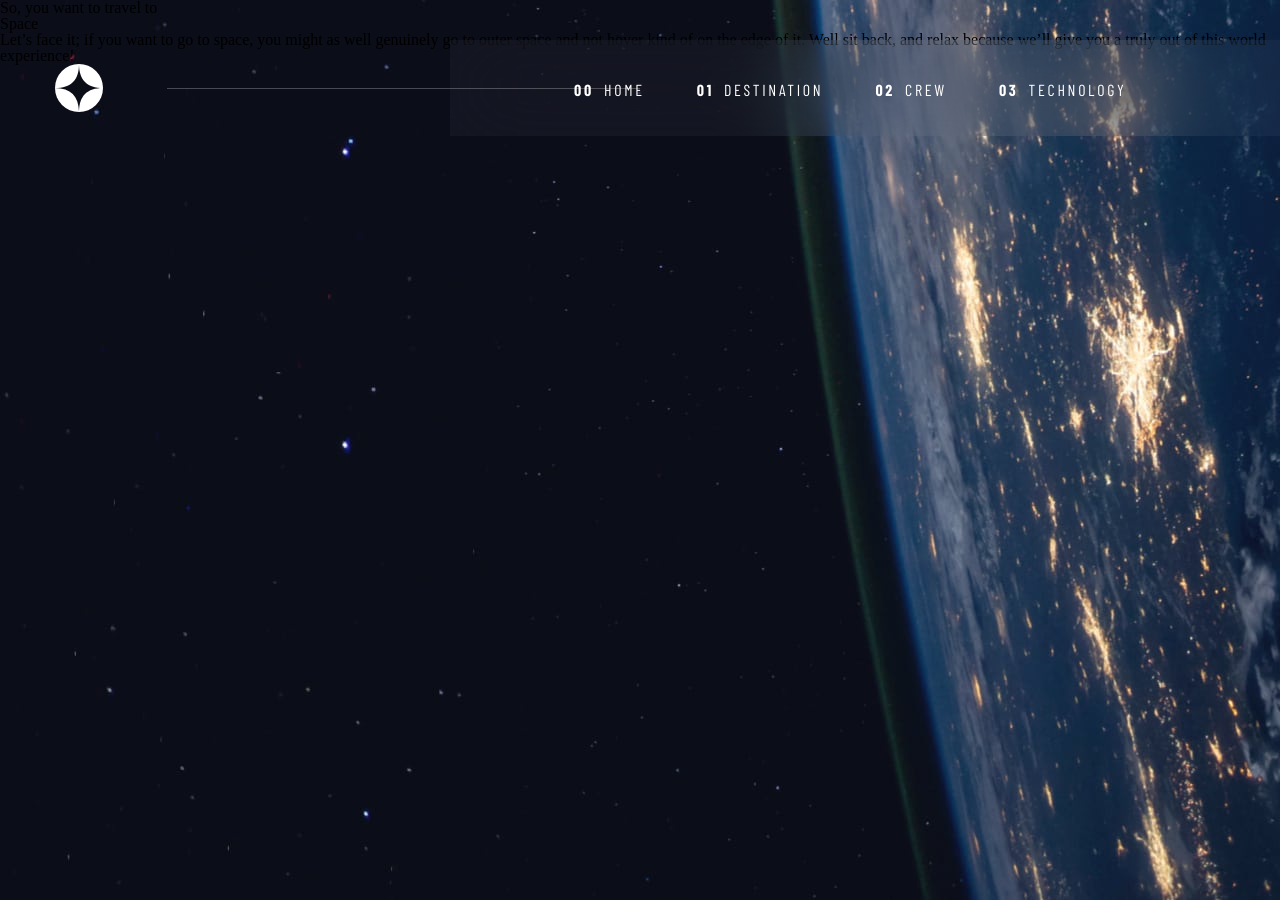
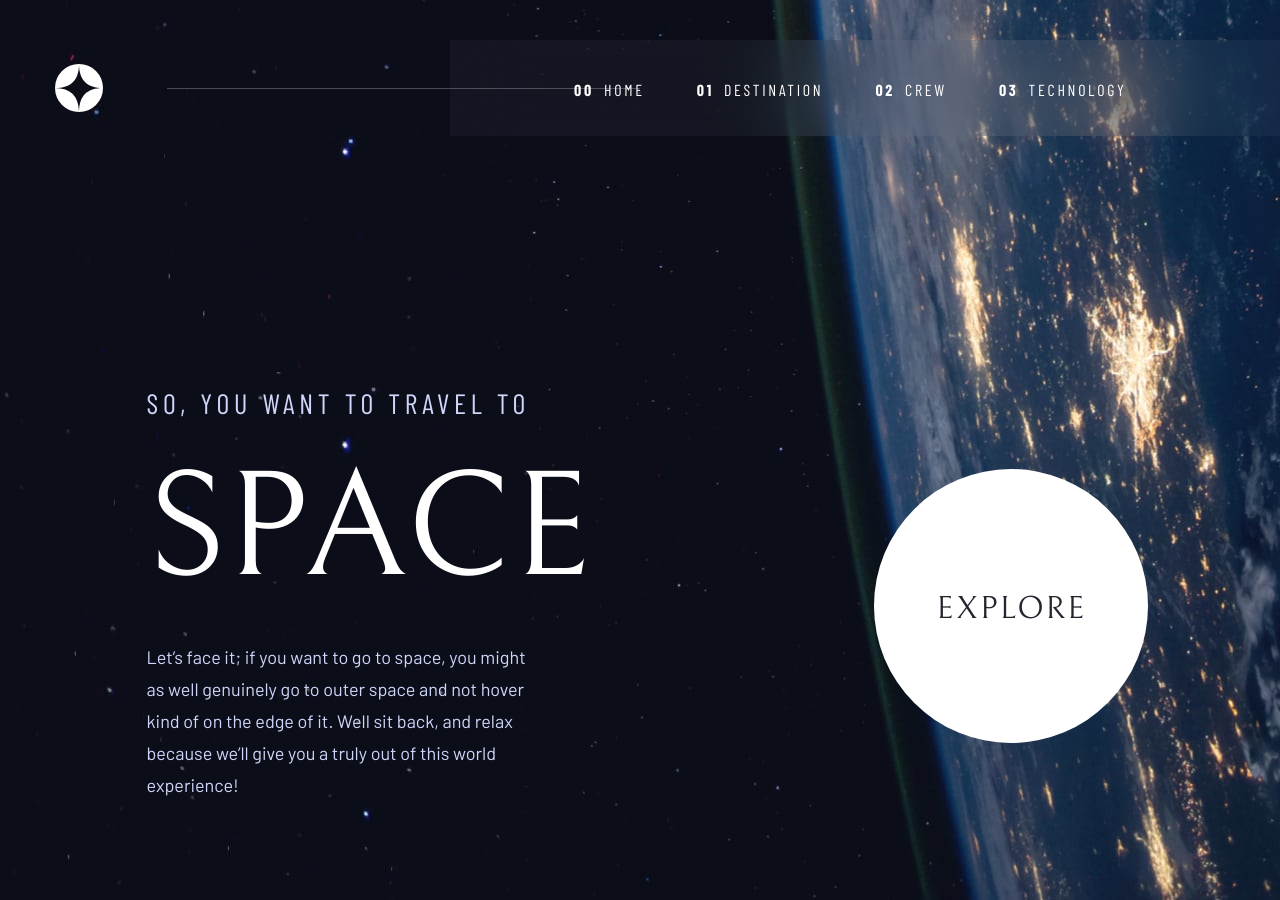
Before and after one commit to davidpagebyte/space-tourism, a Next.js app: page / in a window 1280 px wide. Built offline with nearby package versions, Linux system fonts and the light colour scheme.

Commit message:
Developed homepage and made adjustments in header

```diff
--- a/components/common/Header/Header.module.scss
+++ b/components/common/Header/Header.module.scss
@@ -31,7 +31,7 @@
 @media (max-width: globals.$tablet-breakpoint) {
     .logo-style{
         top: 24px;
-        left: 48px;
+        left: 39px;
     }
 
     .logo-style:after{
--- a/components/common/RoundLinkButton/RoundLinkButton.js
+++ b/components/common/RoundLinkButton/RoundLinkButton.js
@@ -0,0 +1,11 @@
+import styles from './RoundLinkButton.module.scss'
+
+const linkTypes = ['main','page','dot']
+
+export default function RoundLinkButton(props){
+    let type = (typeof props.type === 'undefined')? linkTypes[0] : props.type.toLowerCase();
+    type = (linkTypes.indexOf(type) >= 0)? type : linkTypes[0]
+    return <a className={`${styles['round-link']} ${styles[type]}`} href={props.href}>
+        {props.text}
+    </a>
+}
--- a/components/common/RoundLinkButton/RoundLinkButton.module.scss
+++ b/components/common/RoundLinkButton/RoundLinkButton.module.scss
@@ -0,0 +1,63 @@
+@use './../../../styles/globals';
+@use "sass:math";
+
+$base-font:32px;
+$mobile-font:20px;
+
+%link-shared {
+    position: relative;
+    width: 100%;
+    height: 100%;
+    border-radius: 50%;
+    background-color: globals.$primary-color;
+    display: block;
+    text-align: center;
+    padding-top: calc(50% - math.div($base-font,2));
+    cursor: pointer;
+    box-sizing: border-box;
+    text-decoration: none;
+}
+
+.round-link{
+    @extend %link-shared;
+    @include globals.main-heading($base-font,uppercase,globals.$third-color,2px)
+}
+
+.main{
+    z-index: 3;
+}
+
+
+
+.main::after{
+    content: "";
+    @extend %link-shared;
+    background-color: rgba(255,255,255,0.1036275252699852);
+    top: 0px;
+    z-index: 3;
+    position: absolute;
+}
+
+.main:hover::after{
+    top: -88px;
+    left: -88px;
+    width: calc(100% + 176px);
+    height: calc(100% + 176px);
+}
+
+@media (max-width: globals.$tablet-breakpoint) {
+
+}
+
+@media (max-width: globals.$mobile-breakpoint) {
+    .round-link{
+        @include globals.main-heading($mobile-font,uppercase,globals.$third-color,1.25px);
+        padding-top: calc(50% - math.div($mobile-font,2));
+    }
+    .main:hover::after{
+        top: -72px;
+        left: -72px;
+        width: calc(100% + 145px);
+        height: calc(100% + 145px);
+    }
+}
--- a/pages/index.js
+++ b/pages/index.js
@@ -6,6 +6,7 @@ import Link from 'next/link';
 import Date from '../components/date';
 import { app_constants } from '../lib/data/globals';
 import styles from './../styles/Home.module.scss'
+import RoundLinkButton from '../components/common/RoundLinkButton/RoundLinkButton';
 
 export default function Home({ homeData }) {
 
@@ -15,9 +16,18 @@ export default function Home({ homeData }) {
 				<title>{siteTitle}</title>
 			</Head>
 			<section className={styles.background}>
-				<p>{homeData.header}</p>
-				<p>{homeData.highlight}</p>
-				<p>{homeData.content}</p>
+				<article className={styles.homepage}>
+					<main>
+						<h2>{homeData.header}</h2>
+						<h3>{homeData.highlight}</h3>
+						<p>{homeData.content}</p>
+					</main>
+					<aside>
+						<div>
+							<RoundLinkButton type="main" text="EXPLORE" href={app_constants.sections[1].url}></RoundLinkButton>
+						</div>
+					</aside>
+				</article>
 			</section>
 		</Layout>
 	);
--- a/styles/Home.module.scss
+++ b/styles/Home.module.scss
@@ -4,9 +4,76 @@
     background-image: url('./../public/images/home/background-home-desktop.jpg');
 }
 
+.homepage{
+    padding: 386px 0 0 11.45%;
+    > *{
+        display: inline-block;
+        vertical-align: top;
+    }
+    > aside{
+        width: 35.29%;
+        height: 450px;
+        margin: 20px 0 0 23.37%;
+        > div{
+            max-width: 274px;
+            height: 274px;
+            margin: calc(50% - 137px) auto;
+        }
+    }
+    > main{
+        width: 35.29%;
+        h2{
+            @include globals.section-heading(globals.$secondary-color, 400, uppercase);
+            margin-bottom: 24px;
+        }
+        h3{
+            @include globals.main-heading(150px,uppercase);
+            margin-bottom: 25px
+        }
+        p{
+            @include globals.body-text();
+        }
+    }
+}
+
 @media (max-width: globals.$tablet-breakpoint) {
     .background{
         background-image: url('./../public/images/home/background-home-tablet.jpg');
+    }
+    .homepage{
+        max-width: 450px;
+        margin: 0 auto;
+        padding: 190px 0 0 0;
+        > *{
+            display: block;
+        }
+        > aside{
+            width: 242px;
+            height: 242px;
+            margin: 0 auto;
+            > div{
+                max-width: 242px;
+                height: 242px;
+                margin: calc(50% - 137px) auto;
+            }
+        }
+        > main{
+           width: 100%;
+           text-align: center;
+           margin-bottom: 172px;
+           h2{
+            @include globals.section-heading(globals.$secondary-color, 400, uppercase, 20px, 3.375px);
+            margin-top: 12px;
+            margin-bottom: 14px;
+            }
+            h3{
+                @include globals.main-heading(150px,uppercase,globals.$primary-color,initial,150px);
+                margin-bottom: 12px;
+            }
+            p{
+                @include globals.body-text(16px, 28px);
+            }
+        }
     }
 }
 
@@ -14,4 +81,36 @@
     .background{
         background-image: url('./../public/images/home/background-home-mobile.jpg');
     }
+    .homepage{
+        padding: 100px 0 0 0;
+        > *{
+
+        }
+        > aside{
+           width: 100%;
+           height: 150px;
+           max-width: 150px;
+           margin: 0 auto;
+            > div{
+                width: 100%;
+                height: 150px;
+            }
+        }
+        > main{
+            margin-bottom: 143px;
+           h2{
+            @include globals.section-heading(globals.$secondary-color, 400, uppercase, 16px, 2.7px);
+            margin-bottom: 16px
+            }
+            h3{
+                @include globals.main-heading(80px, uppercase, globals.$primary-color, initial, 100px);
+                margin-bottom: 17px;
+            }
+            p{
+                @include globals.body-text(15px, 25px);
+                max-width: 327px;
+                margin: 0 auto;
+            }
+        }
+    }
 }
--- a/styles/_globals.scss
+++ b/styles/_globals.scss
@@ -8,24 +8,26 @@ $fullscreen-height: 1080px;
 $tablet-breakpoint: 934px;
 $mobile-breakpoint: 546px;
 
-@mixin main-heading($size:32px, $transform: none){
-    color: $primary-color;
+@mixin main-heading($size:32px, $transform: none, $color: $primary-color, $spacing: initial, $height: normal){
+    color: $color;
     font-family: Bellefair;
     font-size: $size;
     font-style: normal;
     font-weight: 400;
-    line-height: normal;
+    line-height: $height;
     text-transform: $transform;
+    letter-spacing: $spacing;
 }
 
-@mixin section-heading($weight: 400, $color: $primary-color){
+@mixin section-heading($color: $primary-color,$weight: 400, $transform: none, $size: 28px, $spacing: 4.725px){
     color: $color;
     font-family: BarlowCondensed;
-    font-size: 28px;
+    font-size: $size;
     font-style: normal;
     font-weight: $weight;
     line-height: normal;
-    letter-spacing: 4.725px;
+    letter-spacing: $spacing;
+    text-transform: $transform;
 }
 
 @mixin main-subheading($size: 14px, $spacing: 2.362px){
@@ -39,13 +41,13 @@ $mobile-breakpoint: 546px;
     text-transform: uppercase;
 }
 
-.body-text{
-    color: #FFF;
+@mixin body-text($size: 18px, $height: 32px){
+    color: $secondary-color;
     font-family: Barlow;
-    font-size: 18px;
+    font-size: $size;
     font-style: normal;
     font-weight: 400;
-    line-height: 32px;
+    line-height: $height;
 }
 
 .distance-font{
```
